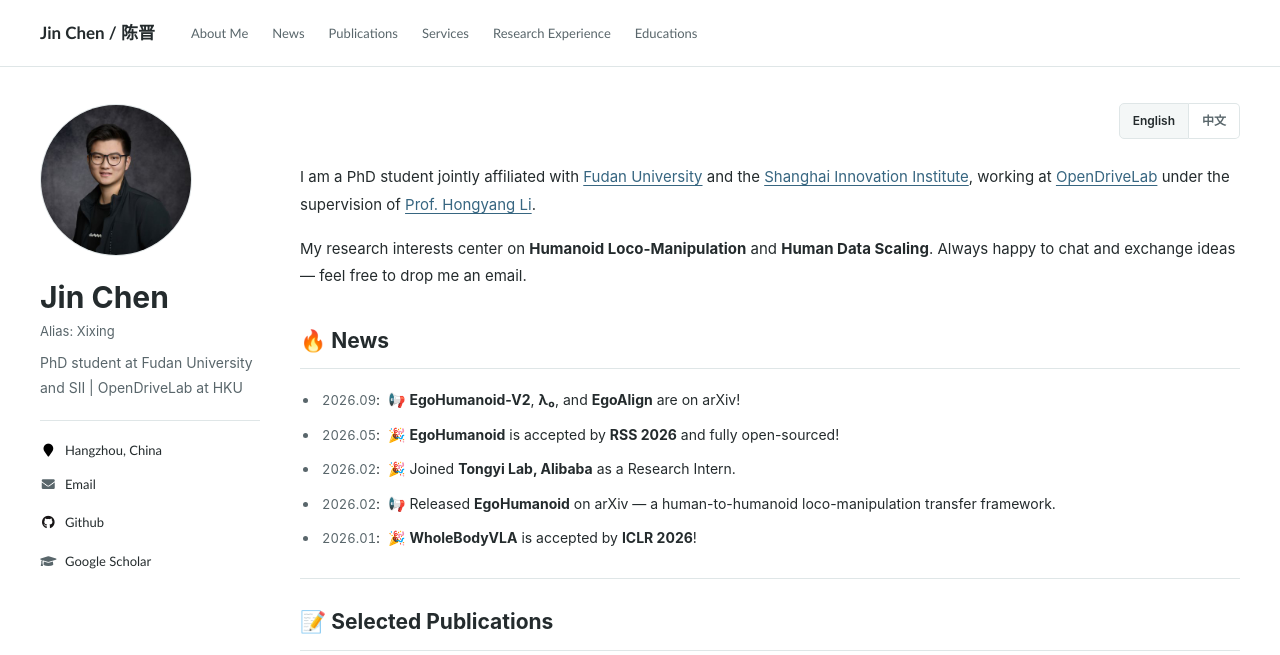
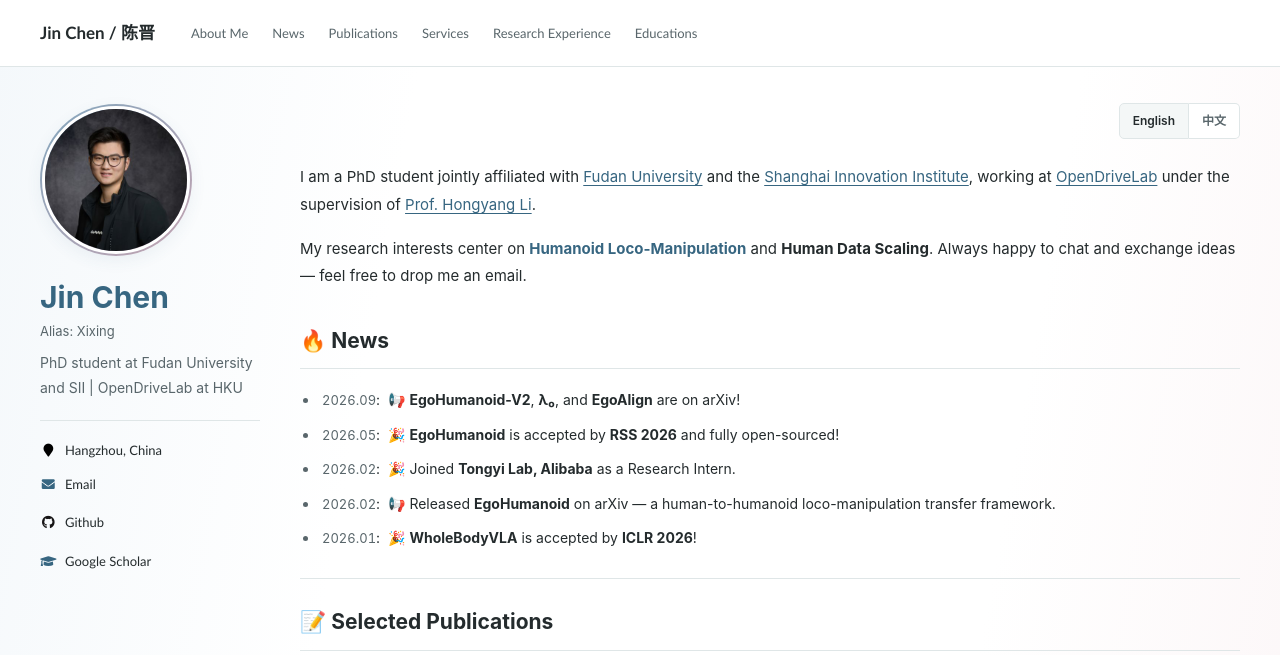
Before and after one commit to JinChen0056/jinchen0056.github.io, a Jekyll site: the page built from _pages/about.md, in a window 1280 px wide. Shown: the top 655 px of the page. Built offline with Jekyll 4.4.1, drawn with Linux system fonts in a browser that asks for light colours.

Commit message:
Balance flat layout with subtle profile color and edge tints

```diff
--- a/_includes/head/custom.html
+++ b/_includes/head/custom.html
@@ -8,7 +8,7 @@
 <meta name="msapplication-config" content="images/browserconfig.xml?v=M44lzPylqQ">
 <meta name="theme-color" content="#ffffff">
 <link rel="stylesheet" href="assets/css/academicons.css"/>
-<link rel="stylesheet" href="{{ '/assets/css/homepage.css' | relative_url }}?v=20261010-overlay"/>
+<link rel="stylesheet" href="{{ '/assets/css/homepage.css' | relative_url }}?v=20261010-middle"/>
 
 <script type="text/x-mathjax-config"> MathJax.Hub.Config({ TeX: { equationNumbers: { autoNumber: "all" } } }); </script>
 <script type="text/x-mathjax-config">
--- a/assets/css/homepage.css
+++ b/assets/css/homepage.css
@@ -1,6 +1,6 @@
 /* Hallmark: academic portfolio with chromatic details and moving light.
    Pre-emit critique: philosophy 4, hierarchy 4, execution 4, specificity 4, restraint 5, variety 4. */
-@import url('../../tokens.css?v=quiet-2');
+@import url('../../tokens.css?v=balanced-3');
 
 html { font-size: 16px; scroll-padding-top: 0; overflow-x: clip; }
 body { background: var(--color-paper); color: var(--color-ink); font-family: var(--font-body); font-size: 15px; line-height: 1.75; overflow-x: clip; letter-spacing: 0; }
@@ -73,7 +73,8 @@ a:focus-visible, button:focus-visible { outline: 2px solid var(--color-focus); o
 .page__content .demo-caption::after { display: none; }
 .page__content .demo-video { border: 1px solid var(--color-rule); border-radius: 5px; }
 body {
-  background-image: none;
+  background-image: linear-gradient(100deg, var(--color-edge-cool), var(--color-paper) 30%, var(--color-paper) 76%, var(--color-edge-warm));
+  background-attachment: fixed;
 }
 .masthead {
   background: var(--color-paper);
@@ -98,15 +99,16 @@ body {
   transition: transform 180ms ease;
 }
 .academic-nav li a:hover::after, .academic-nav li a:focus-visible::after { transform: scaleX(1); }
-div.author__avatar { padding: 0; border-radius: 50%; background: none; box-shadow: none; }
-div.author__avatar img { width: 100%; height: 100%; border: 1px solid var(--color-rule); }
-.sidebar .author__name { color: var(--color-ink); font-size: 30px; }
+div.author__avatar { padding: 2px; border-radius: 50%; background: linear-gradient(135deg, var(--color-profile-blue), var(--color-profile-rose)); box-shadow: 0 5px 16px var(--color-profile-shadow); }
+div.author__avatar img { width: 100%; height: 100%; border: 3px solid var(--color-paper); }
+.sidebar .author__name { color: var(--color-accent); font-size: 30px; }
 .sidebar .author__alias { color: var(--color-muted); }
 .author__urls { border-image: none; }
-.author__urls li i { color: var(--color-muted); }
+.author__urls li i { color: var(--color-accent); }
 .page__content .language-switcher button { background: var(--color-glass); }
 .page__content .language-switcher button.active { background: var(--color-surface); border-color: var(--color-rule); color: var(--color-ink); }
 .lang-panel > p:nth-of-type(2) strong { color: var(--color-ink); }
+.lang-panel > p:nth-of-type(2) strong:first-child { color: var(--color-accent); }
 .page__content h1 {
   --section-color: var(--color-cyan);
   position: relative; padding-left: 0; border-bottom: 0; padding-bottom: 14px;
--- a/tokens.css
+++ b/tokens.css
@@ -4,6 +4,11 @@
   --color-ink: #242b2d;
   --color-muted: #59666b;
   --color-accent: #376681;
+  --color-edge-cool: #f4f8fb;
+  --color-edge-warm: #fcf7f8;
+  --color-profile-blue: #83a6bd;
+  --color-profile-rose: #c3a3b1;
+  --color-profile-shadow: #37668112;
   --color-cyan: #087b9a;
   --color-rose: #c13d75;
   --color-violet: #7356b5;
```
